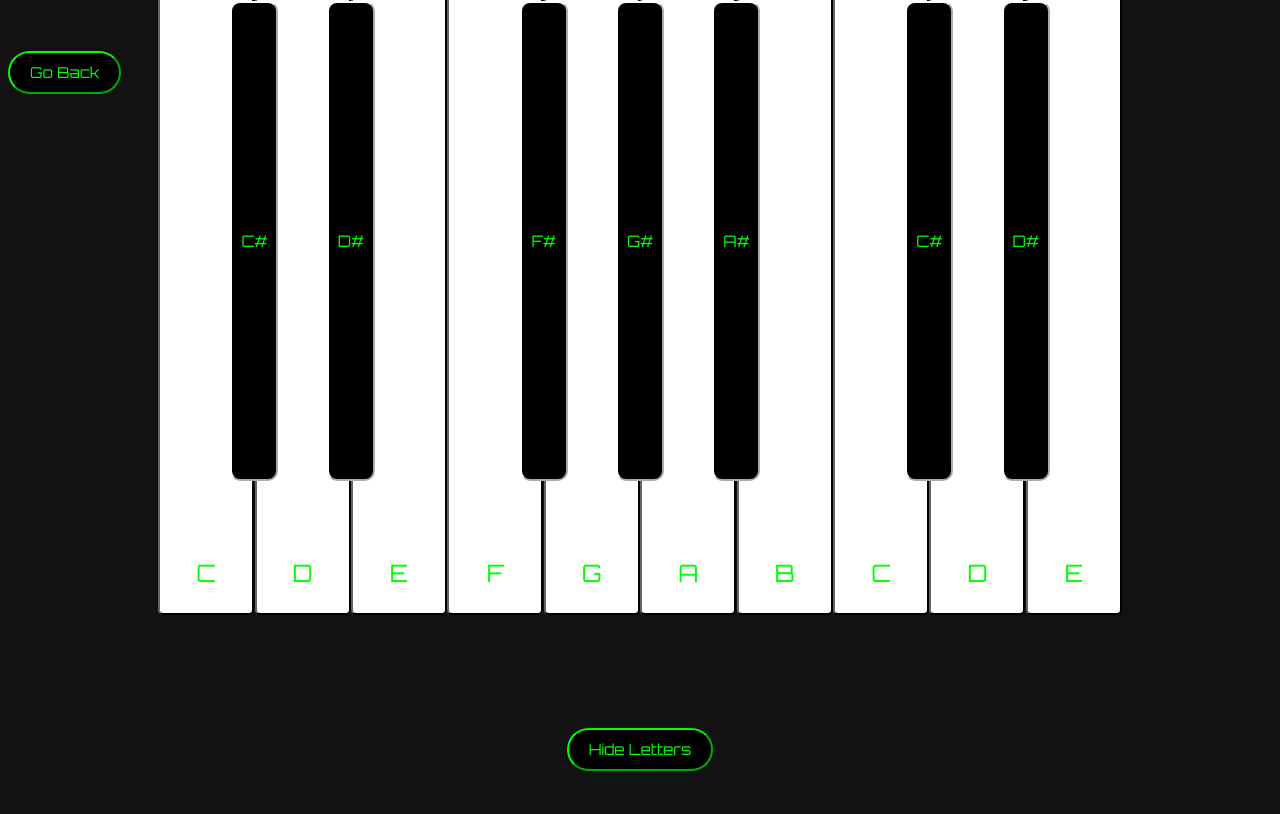
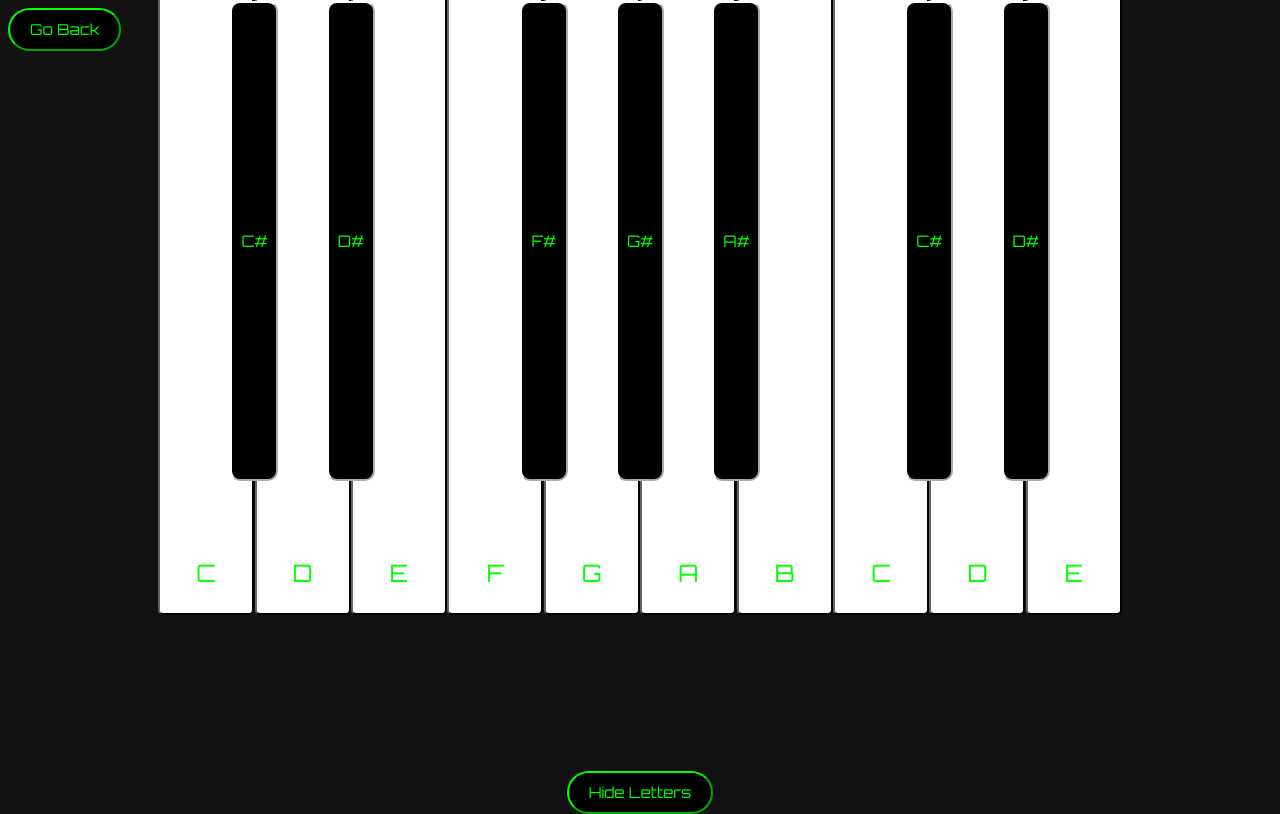
Before and after one commit to Joao-Pedro-Ferreira-Felix/Symply-Musik, an Angular app: page /piano in a window 1280 px wide. Built offline with nearby package versions, Linux system fonts and the light colour scheme.

Commit message:
"Go Back" btn added to guitar page

```diff
--- a/src/app/instruments/guitar/guitar.css
+++ b/src/app/instruments/guitar/guitar.css
@@ -3,6 +3,26 @@
   flex-direction: row;
   justify-content: center;
   margin: 0;
+}
+
+button#goback-btn {
+  color: #00ff00;
+  background-color: #000000;
+  padding: 10px 20px;
+  text-decoration: none;
+  font-size: 15px;
+  font-family: 'Orbitron', sans-serif;
+  border-radius: 30px;
+  border-color: #00ff00;
+  display: inline-block; /* Allows padding and margins to work correctly */
+  transition: background-color 0.4s ease;
+
+  z-index: -1000;
+}
+
+button#goback-btn:hover {
+  color: #000000;
+  background-color: #00ff00;
 }
 
 .string-column {
--- a/src/app/instruments/guitar/guitar.html
+++ b/src/app/instruments/guitar/guitar.html
@@ -1,3 +1,7 @@
+<div>
+  <button id="goback-btn" routerLink="">Go Back</button>
+</div>
+
 <div id="center-horizontal">
   <span class="guitar-background"></span>
   <span class="guitar-background-soundhole"></span>
--- a/src/app/instruments/guitar/guitar.ts
+++ b/src/app/instruments/guitar/guitar.ts
@@ -1,8 +1,9 @@
 import { Component, HostListener } from '@angular/core';
+import { RouterLink } from '@angular/router';
 
 @Component({
   selector: 'app-guitar',
-  imports: [],
+  imports: [RouterLink],
   templateUrl: './guitar.html',
   styleUrl: './guitar.css',
 })
--- a/src/app/instruments/piano/piano.html
+++ b/src/app/instruments/piano/piano.html
@@ -1,3 +1,7 @@
+<div>
+  <button id="goback-btn" routerLink="">Go Back</button>
+</div>
+
 <div id="center-horizontal">
   <div class="key-column">
     <button (click)="playNote(0);" [className]="noteCssClass[0]">
@@ -60,7 +64,3 @@
     @else { <button class="btn" (click)="toggleLetters()">Hide Letters</button> }
   </div>
 </div>
-
-<div>
-  <button id="goback-btn" routerLink="">Go Back</button>
-</div>
```
